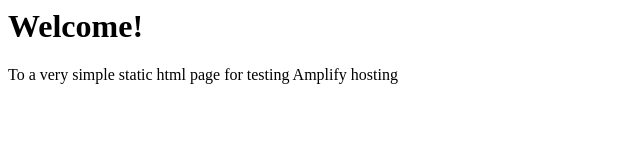
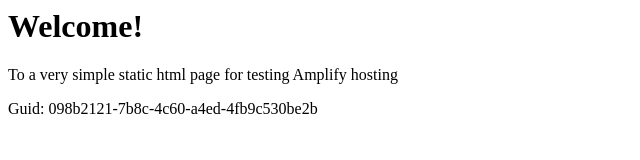
Before and after one commit to aws-aemilia-pdx/Github-PR-Commit-Integration-Test-DoNotTouch-Gith-P5X5MO5I-v1-beta-us-west-2, a website: page src/index.html in a window 1280 px wide. Shown: the whole page, without its empty margins (0-640 px from the left). Drawn offline with Linux system fonts and the light colour scheme.

Commit message:
commit from integ tests

```diff
--- a/src/index.html
+++ b/src/index.html
@@ -1,3 +1,5 @@
+
+
 <html lang="en">
 
 <head>
@@ -10,6 +12,6 @@
 <body>
     <h1>Welcome!</h1>
     <p>To a very simple static html page for testing Amplify hosting</p>
-</body>
+    <p>Guid: 098b2121-7b8c-4c60-a4ed-4fb9c530be2b</p></body>
 
 </html>
```
